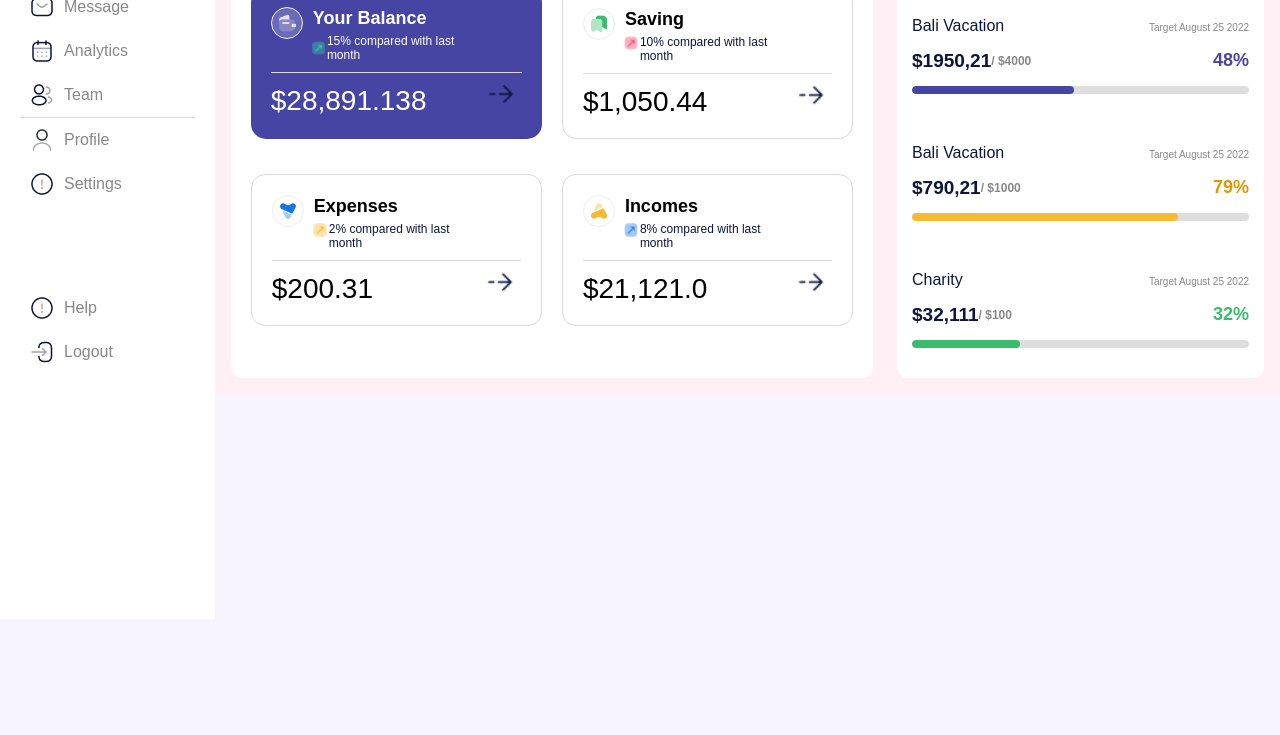
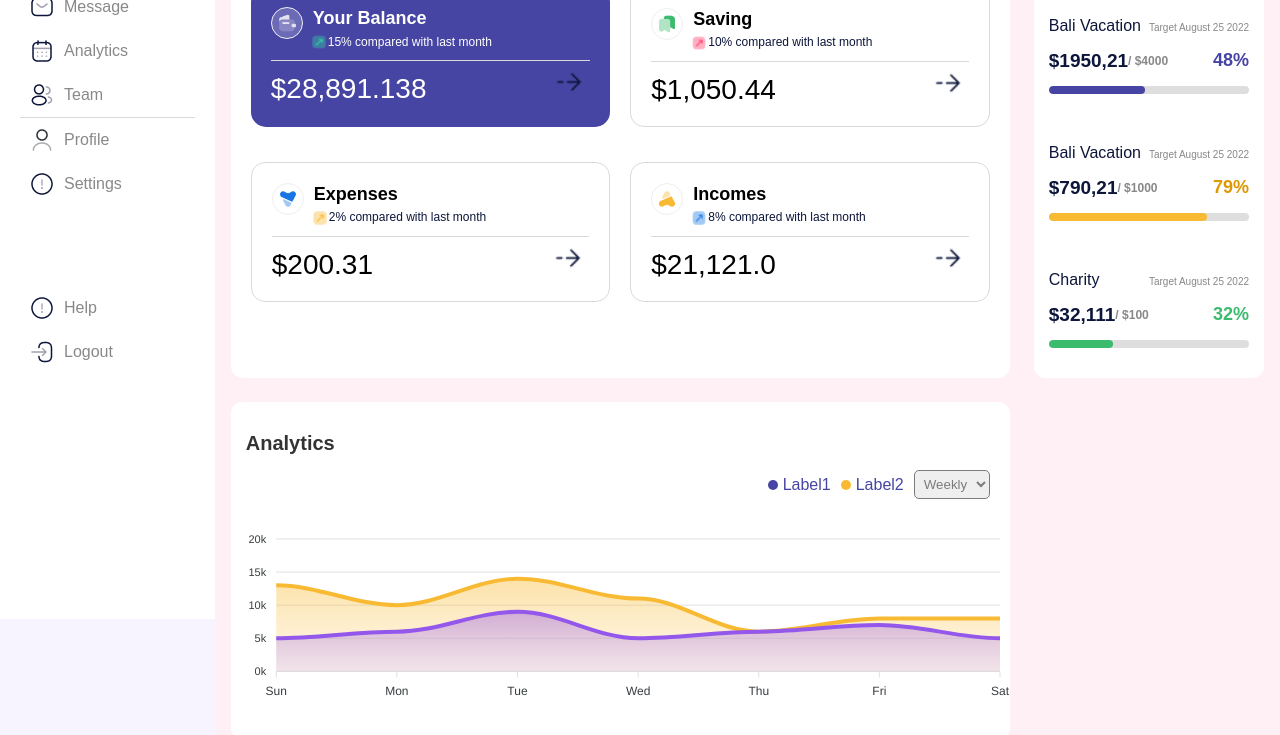
Before and after one commit to ushagotame000/intuji-frontend-associate-challenge, a plain HTML site: page Dashboard/index.html in a window 1280 px wide. Shown: the part 181-916 px from the top of the page. Before the commit the page ends 800 px from the top, so only its background shows below. Drawn offline with nearby package versions, Linux system fonts and the light colour scheme.

Commit message:
feat: analytic section design implementation

```diff
--- a/Dashboard/css/styles.css
+++ b/Dashboard/css/styles.css
@@ -457,3 +457,62 @@ hr {
   font-weight: 600;
   color: #3bbb6e;
 }
+/* chartcss */
+
+.chart-header {
+  display: flex;
+  justify-content: space-between;
+  align-items: center;
+  margin-bottom: 10px;
+}
+
+.legend-container {
+  display: flex;
+  align-items: center;
+  gap: 15px;
+  padding: 10px;
+}
+
+.legend-item {
+  display: flex;
+  align-items: center;
+  font-size: 14px;
+  font-weight: 500;
+}
+
+.legend-dot {
+  width: 10px;
+  height: 10px;
+  border-radius: 50%;
+  margin-right: 5px;
+}
+
+.blue {
+  background-color: #4745a4;
+}
+
+.yellow {
+  background-color: #f9ba33;
+}
+
+.controls {
+  display: flex;
+  align-items: center;
+  gap: 10px;
+  padding-right: 20px;
+}
+.toggle-btn {
+  padding: 5px 10px;
+  border: none;
+  background-color: #eee;
+  cursor: pointer;
+  border-radius: 5px;
+}
+
+.dropdown {
+  padding: 5px;
+  border-radius: 5px;
+  cursor: pointer;
+  color: #7c7c7c;
+  border: #7c7c7c solid 1px;
+}
--- a/Dashboard/index.html
+++ b/Dashboard/index.html
@@ -166,6 +166,29 @@
           </div>
         </section>
               </div>
+            <!-- chart section -->
+            <div class="content-container">
+            <div class="saving-plan">
+              <h3>Analytics</h3>
+              <div class="chart-header">
+            <div class="legend-container"> </div>
+            <div class="controls">
+              <span class="legend-item">
+              <span class="legend-dot blue"></span> Label1
+              </span>
+             <span class="legend-item">
+               <span class="legend-dot yellow"></span> Label2
+             </span>
+              <select class="dropdown">
+                <option>Weekly</option>
+                <option>Montly</option>
+                <option>Yearly</option>
+              </select>
+           </div>
+        </div>
+        <div id="chart"></div>
+        </div>
+            </div>
 
           </div>
         </div>
--- /dev/null
+++ b/Dashboard/js/chart.js
@@ -0,0 +1,45 @@
+var options = {
+  series: [
+    {
+      name: "",
+      data: [13, 10, 14, 11, 6, 8, 8],
+    },
+    {
+      name: "",
+      data: [5, 6, 9, 5, 6, 7, 5],
+    },
+  ],
+  chart: {
+    height: 200,
+    type: "area",
+    toolbar: {
+      show: false,
+    },
+  },
+  colors: ["#F9BA33", "#9457eb"],
+  dataLabels: {
+    enabled: false,
+  },
+  stroke: {
+    curve: "smooth",
+  },
+  legend: {
+    show: false,
+  },
+  xaxis: {
+    categories: ["Sun", "Mon", "Tue", "Wed", "Thu", "Fri", "Sat"],
+  },
+  yaxis: {
+    min: 0,
+    max: 20,
+    tickAmount: 4,
+    labels: {
+      formatter: function (value) {
+        return value + "k";
+      },
+    },
+  },
+};
+
+var chart = new ApexCharts(document.querySelector("#chart"), options);
+chart.render();
```
